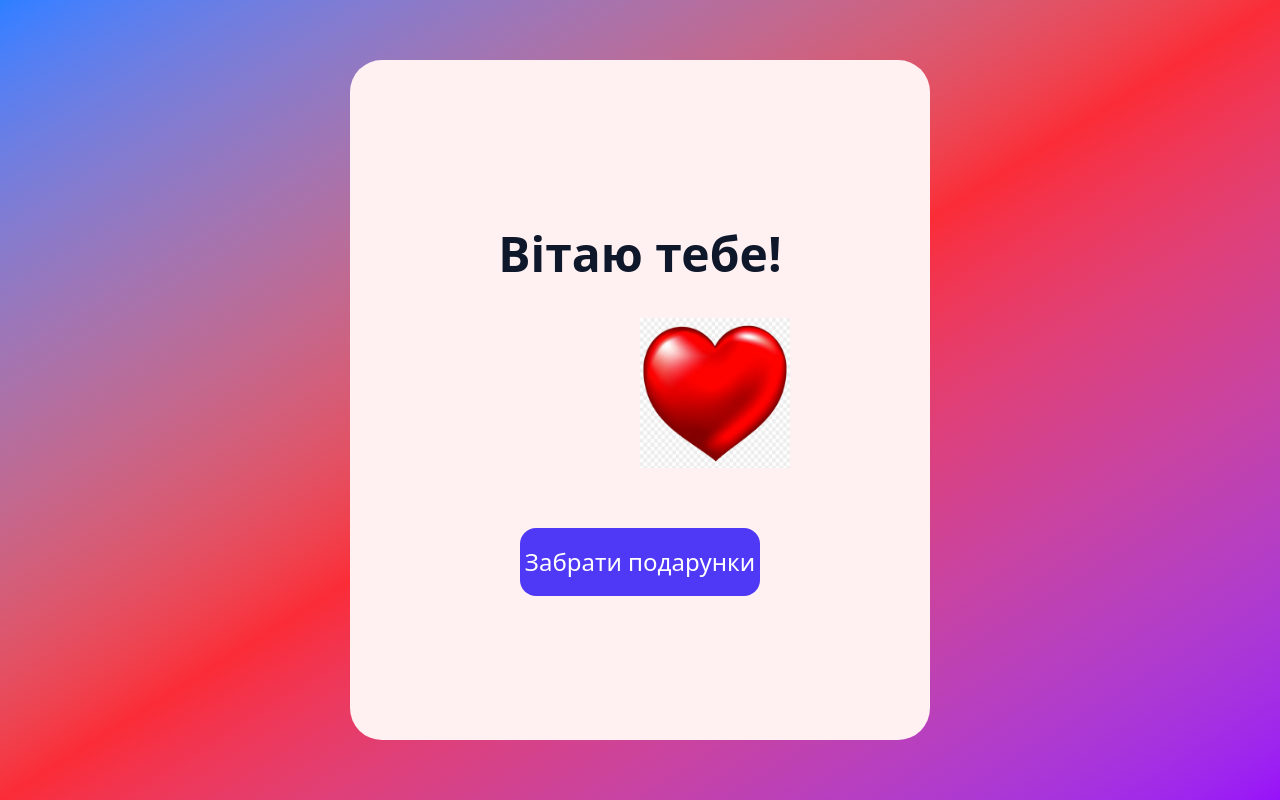
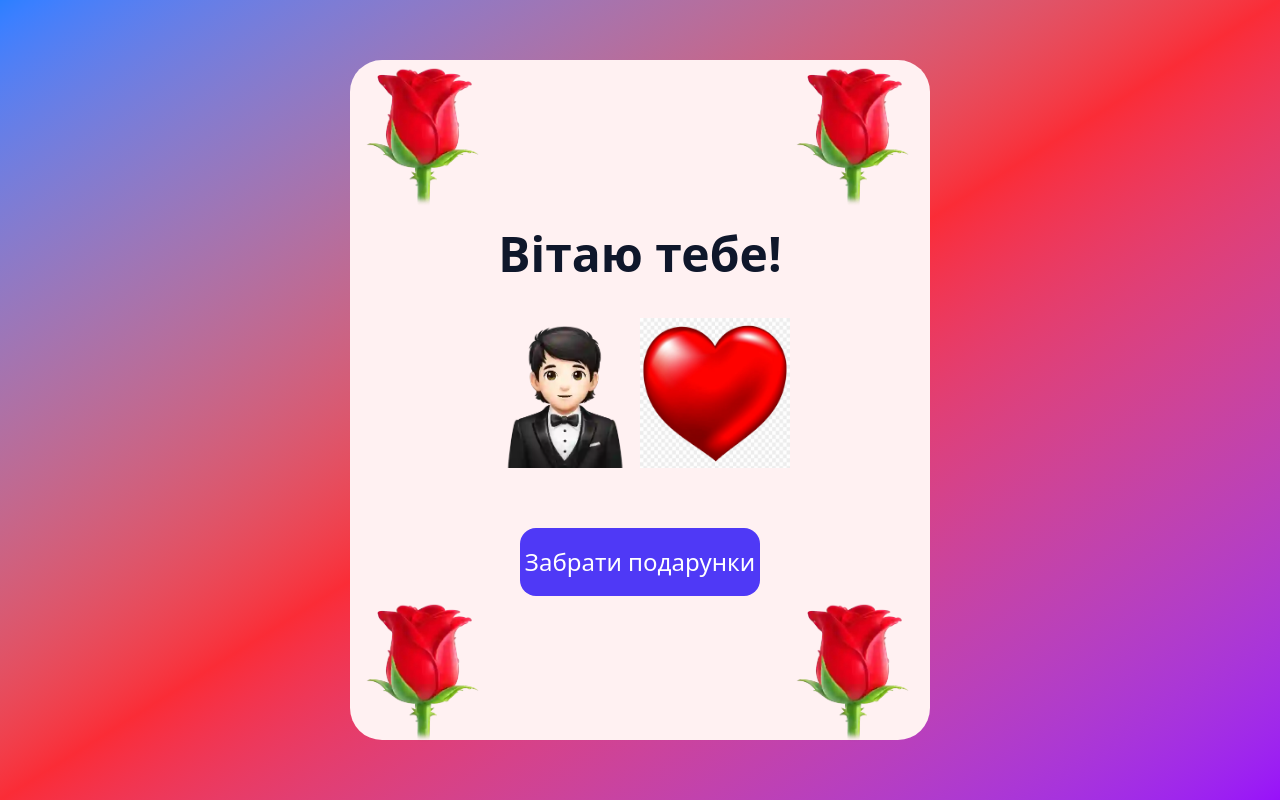
Before and after one commit to maxsimys555/Valentine, a Next.js app: page /finish in a window 1280 px wide. Built offline with nearby package versions, Linux system fonts and the light colour scheme.

Commit message:
for fast page

```diff
--- a/src/components/ProgressiveImage.tsx
+++ b/src/components/ProgressiveImage.tsx
@@ -40,6 +40,7 @@ export default function ProgressiveImage({
   if (!sources || sources.length === 0) return null;
 
   const stageToShow = visibleStage ?? loadedStage;
+  const resolvedStageToShow = stageToShow < 0 ? 0 : stageToShow;
   const requestedSources = sources.slice(0, maxRequestedIndex + 1);
 
   const handleLoad = (index: number) => {
@@ -67,7 +68,7 @@ export default function ProgressiveImage({
           onError={() => handleLoad(index)}
           className={[
             "absolute inset-0 transition-opacity duration-200",
-            index <= stageToShow ? "opacity-100" : "opacity-0",
+            index <= resolvedStageToShow ? "opacity-100" : "opacity-0",
             className,
           ]
             .filter(Boolean)
```
